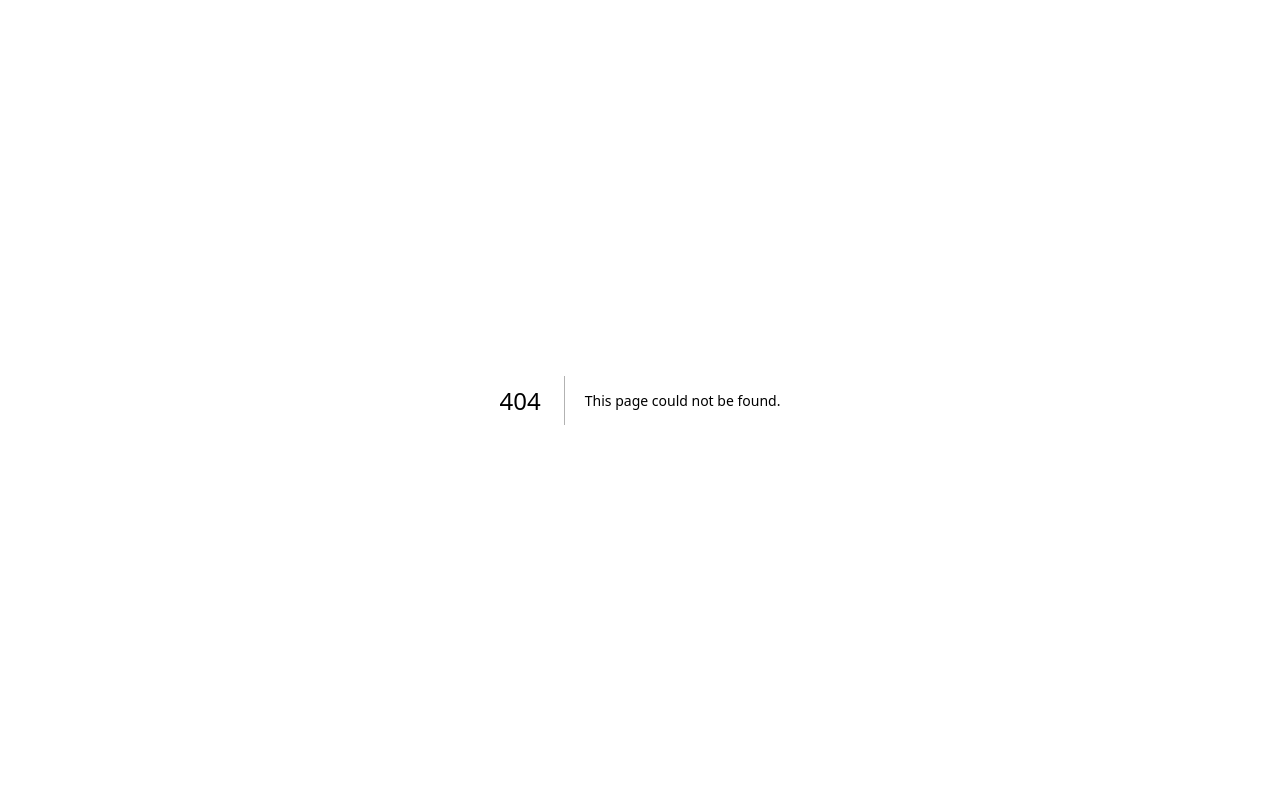
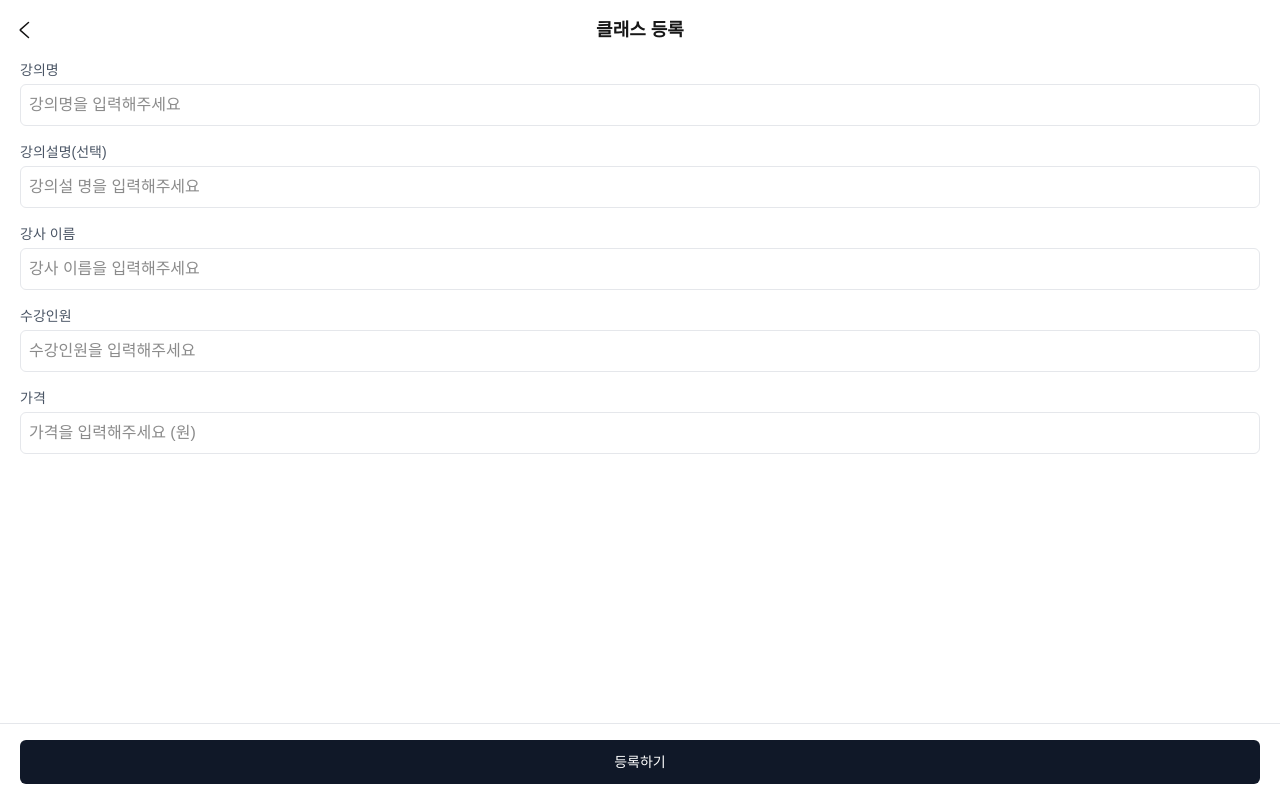
Before and after one commit to dbstjrrb12/weolbu-fe-test, a Next.js app: page /class/regist in a window 1280 px wide. Before the commit this address had no page. Built offline with nearby package versions, Linux system fonts and the light colour scheme.

Commit message:
feat: 강좌 등록 페이지 생성

```diff
--- /dev/null
+++ b/app/(pages)/class/regist/page.tsx
@@ -0,0 +1,129 @@
+'use client';
+
+import { useRouter } from 'next/navigation';
+import { useController, useForm } from 'react-hook-form';
+import { useMutation, useQueryClient } from '@tanstack/react-query';
+import { isAxiosError } from 'axios';
+
+import classRegisterSchema, {
+  type ClassRegisterSchema,
+} from '@/app/(domains)/class/schema/regist/regist';
+import CTAButtons from '@/app/(domains)/shared/components/CTAButtons';
+import Form from '@/app/(domains)/shared/components/Form';
+import MobileHeader from '@/app/(domains)/shared/components/MobileHeader';
+import MobileLayout from '@/app/(domains)/shared/components/MobileLayout';
+import { zodResolver } from '@hookform/resolvers/zod';
+import { formatPrice } from '@/app/(domains)/shared/utils/common';
+import ClassQueryHelper from '@/app/(domains)/shared/api/query/class';
+
+export default function ClassRegisterPage() {
+  const queryClient = useQueryClient();
+
+  const { back, push } = useRouter();
+
+  const {
+    register,
+    handleSubmit,
+    control,
+    formState: { errors },
+  } = useForm({
+    resolver: zodResolver(classRegisterSchema),
+    mode: 'all',
+    defaultValues: {
+      title: '',
+      description: '',
+      instructorName: '',
+      maxStudents: '',
+      price: '',
+    },
+  });
+
+  const { field } = useController({
+    name: 'price',
+    control: control,
+  });
+
+  const { mutate: registeCourse, isPending } = useMutation(
+    ClassQueryHelper.registeCourse({
+      onSuccess: () => {
+        queryClient.invalidateQueries({ queryKey: ['courses'] });
+        push('/class/list');
+      },
+      onError: (error) => {
+        if (isAxiosError(error)) {
+          const data = error.response?.data;
+          window.alert(data?.message ?? '등록에 실패했습니다');
+        }
+      },
+    }),
+  );
+
+  const submit = (data: ClassRegisterSchema) => {
+    registeCourse(data);
+  };
+
+  return (
+    <MobileLayout
+      header={
+        <MobileHeader
+          left={<MobileHeader.Back onClick={back} />}
+          title="클래스 등록"
+        />
+      }
+      content={
+        <Form>
+          <Form.Input
+            label="강의명"
+            placeholder="강의명을 입력해주세요"
+            error={!!errors.title}
+            helperText={errors.title?.message as string}
+            {...register('title')}
+          />
+          <Form.Input
+            label="강의설명(선택)"
+            placeholder="강의설 명을 입력해주세요"
+            {...register('description')}
+          />
+          <Form.Input
+            label="강사 이름"
+            placeholder="강사 이름을 입력해주세요"
+            error={!!errors.instructorName}
+            helperText={errors.instructorName?.message as string}
+            {...register('instructorName')}
+          />
+          <Form.Input
+            label="수강인원"
+            inputMode="numeric"
+            placeholder="수강인원을 입력해주세요"
+            error={!!errors.maxStudents}
+            helperText={errors.maxStudents?.message}
+            {...register('maxStudents', {
+              onChange: (e) => {
+                e.target.value = e.target.value.replace(/[^\d]/g, '');
+              },
+            })}
+          />
+          <Form.Input
+            label="가격"
+            inputMode="numeric"
+            placeholder="가격을 입력해주세요 (원)"
+            error={!!errors.price}
+            helperText={errors.price?.message}
+            value={formatPrice(field.value)}
+            onChange={field.onChange}
+          />
+        </Form>
+      }
+      footer={
+        <CTAButtons
+          mainText="등록하기"
+          mainProps={{
+            type: 'submit',
+            loading: isPending,
+            onClick: handleSubmit(submit),
+          }}
+        />
+      }
+    />
+  );
+}
```
